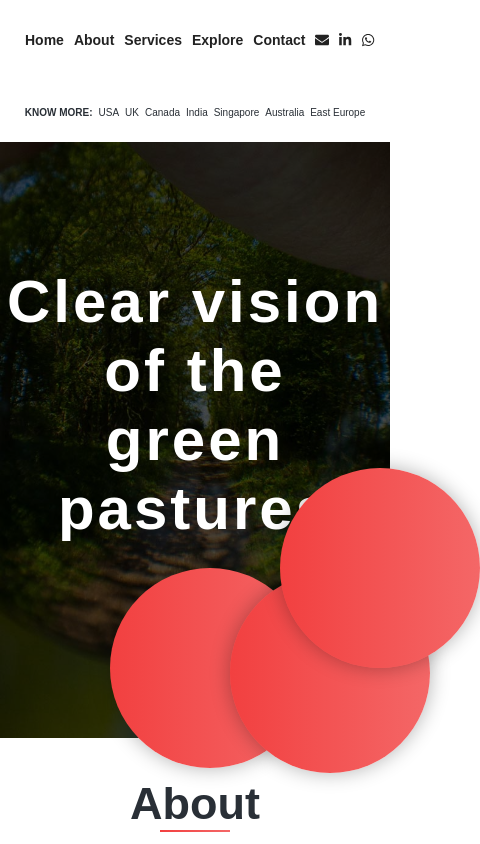
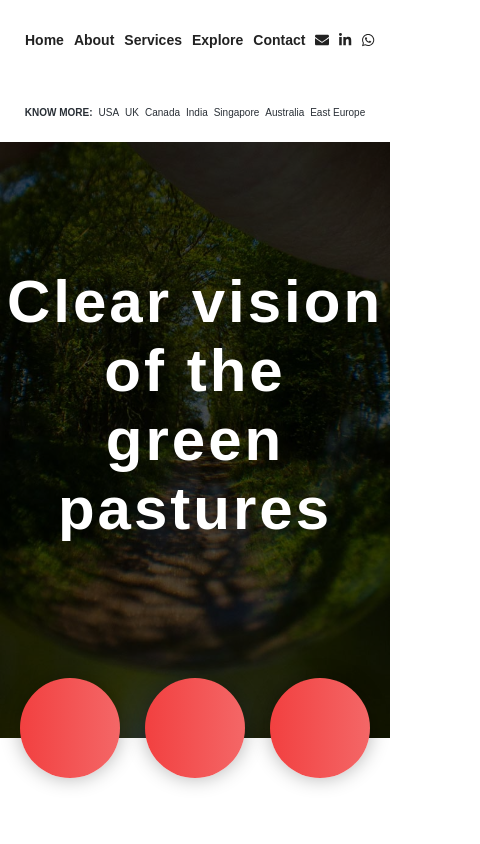
Before and after one commit to raghavmathur1/Discern, a React (Create React App) app: page / in a window 390 px wide. Shown: the top 844 px of the page, 480 px wide, since content can reach past the window. Built offline with nearby package versions, Linux system fonts and the light colour scheme.

Commit message:
Responsive

```diff
--- a/src/App.css
+++ b/src/App.css
@@ -425,4 +425,34 @@ body {
 	.countries div{
 		font-size: 10px;
 	}
+
+	.circle{
+		height: 100px;
+		width: 100px;
+	}
+
+	.circle1{
+		left: 20px;
+		bottom: -40px;
+	}
+
+	.circle2{
+		right: 0;
+		left: 0;
+		bottom: -40px;
+		margin: 0 auto;
+	}
+
+	.circle3{
+		right: 20px;
+		bottom: -40px;
+	}
+
+	.about{
+		margin-top: 100px;
+	}
+
+	.heading{
+		text-align: center;
+	}
 }
```
